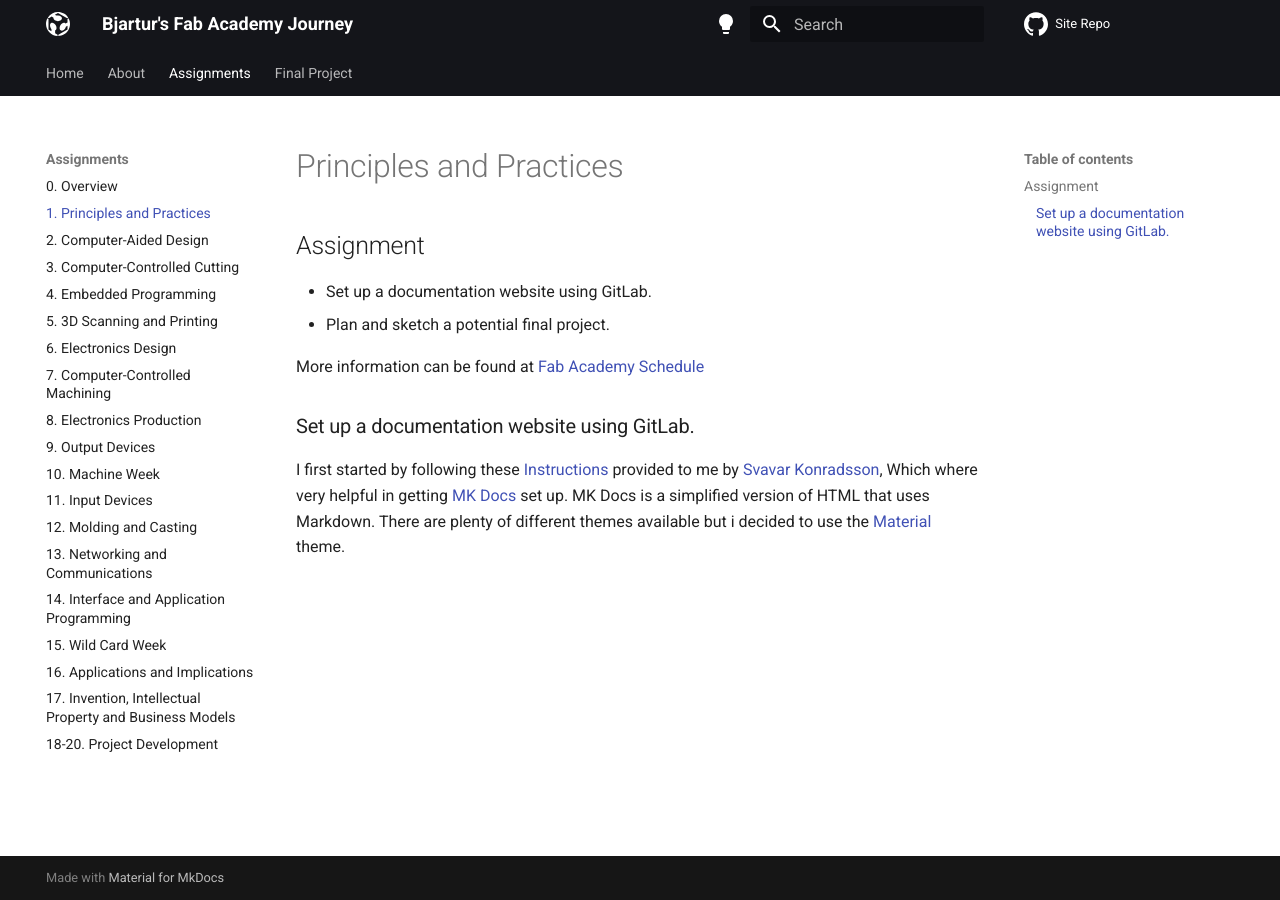
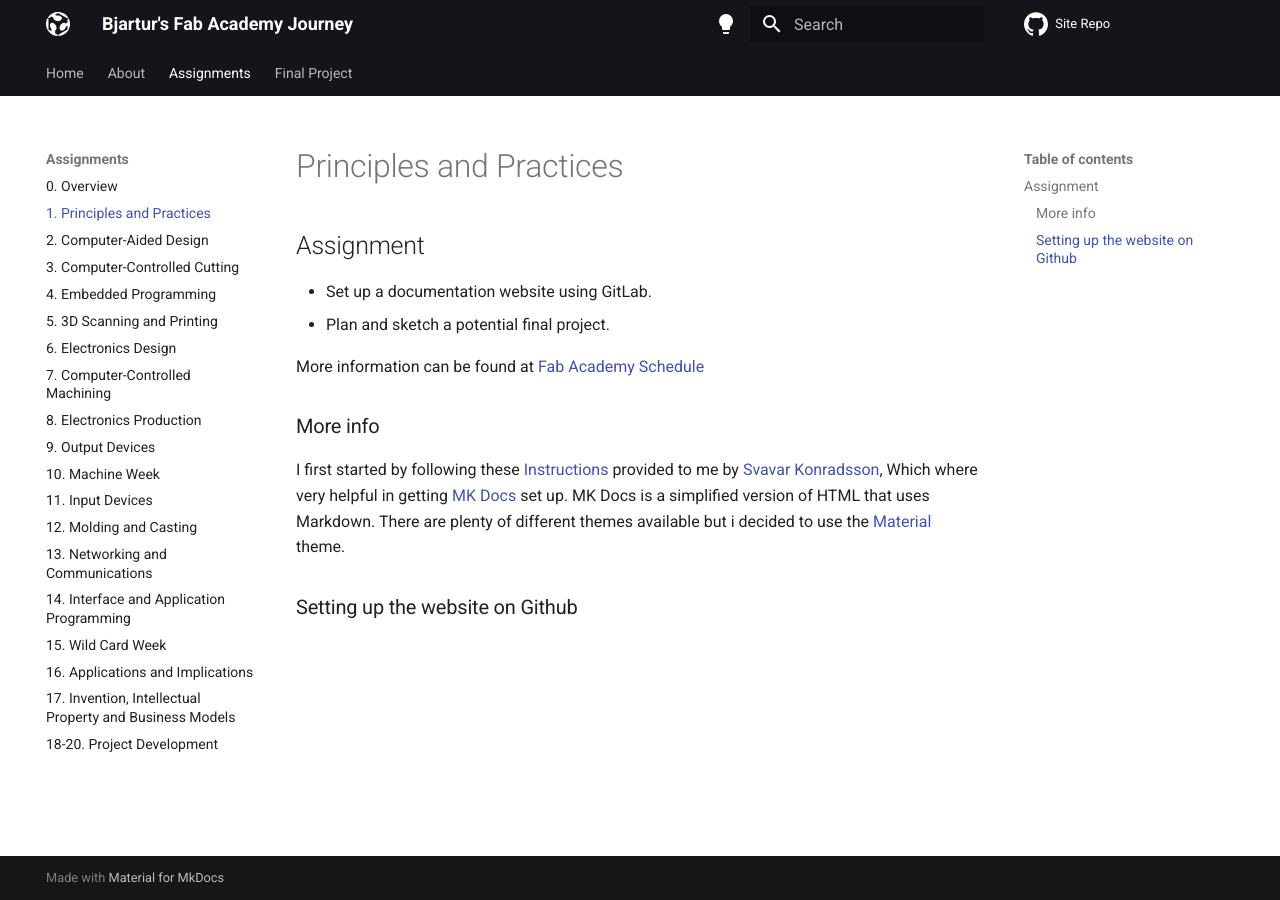
Before and after one commit to BjarturLeoHlynsson/fab-academy-site, an MkDocs documentation site: the page built from docs/assignments/week01.md, in a window 1280 px wide. Built offline with MkDocs 1.6.1 and Material for MkDocs 9.7.7, drawn with Linux system fonts in a browser that asks for light colours; comment, search, counter and statistics services are not loaded.

Commit message:
Just a bit of clean up

```diff
--- a/docs/assignments/week01.md
+++ b/docs/assignments/week01.md
@@ -7,6 +7,8 @@
 
 More information can be found at [Fab Academy Schedule](https://fabacademy.org/2025/schedule.html)
 
-### Set up a documentation website using GitLab.
+### More info
 
 I first started by following these [Instructions](https://www.fabisa.is/N%C3%A1msefni/Pre-Fab/1-heimasidugerd/) provided to me by [Svavar Konradsson](https://fabacademy.org/2023/labs/isafjordur/students/svavar-konradsson/index.html), Which where very helpful in getting [MK Docs](https://www.mkdocs.org/) set up. MK Docs is a simplified version  of HTML that uses Markdown. There are plenty of different themes available but i decided to use the [Material](https://squidfunk.github.io/mkdocs-material/) theme.
+
+### Setting up the website on Github
```
